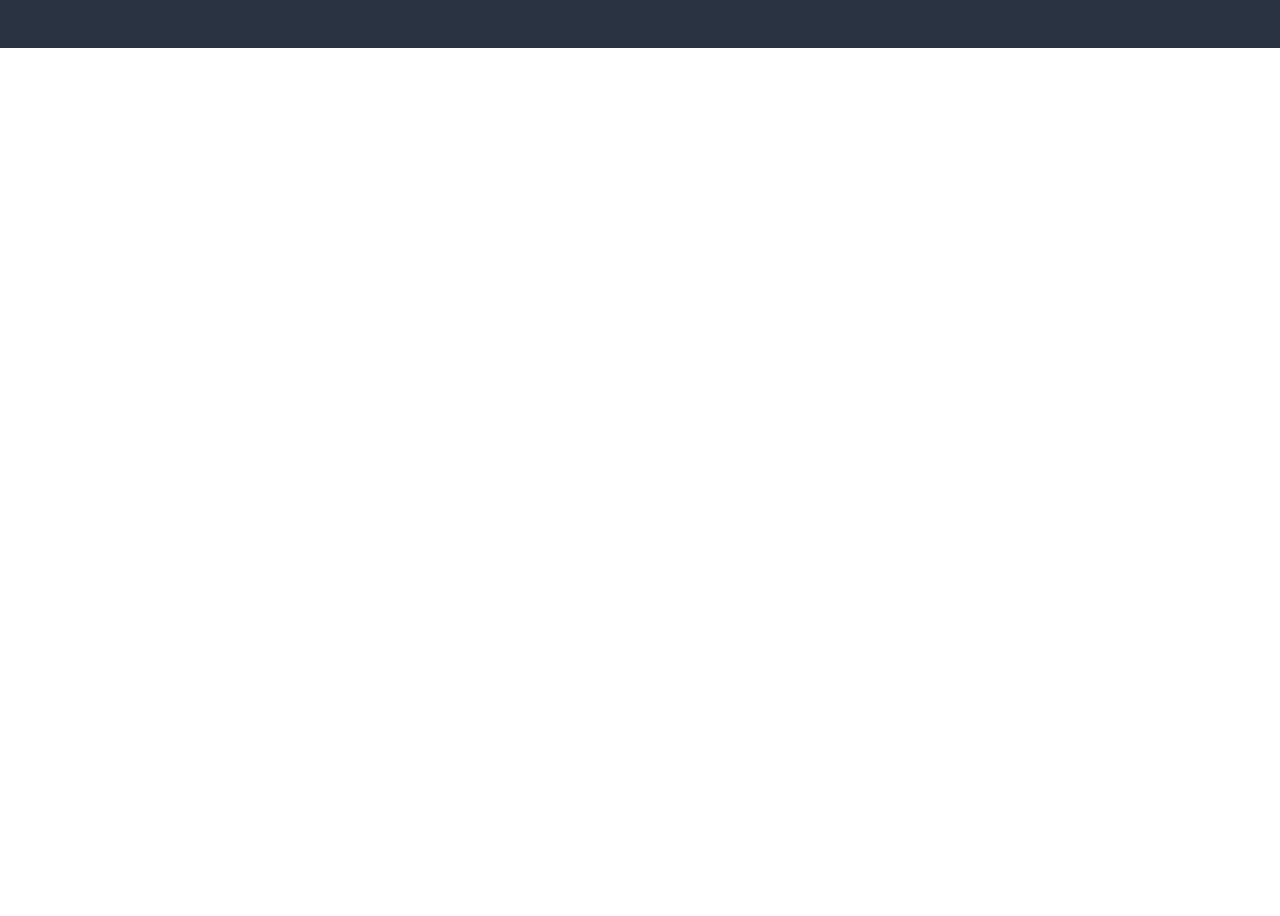
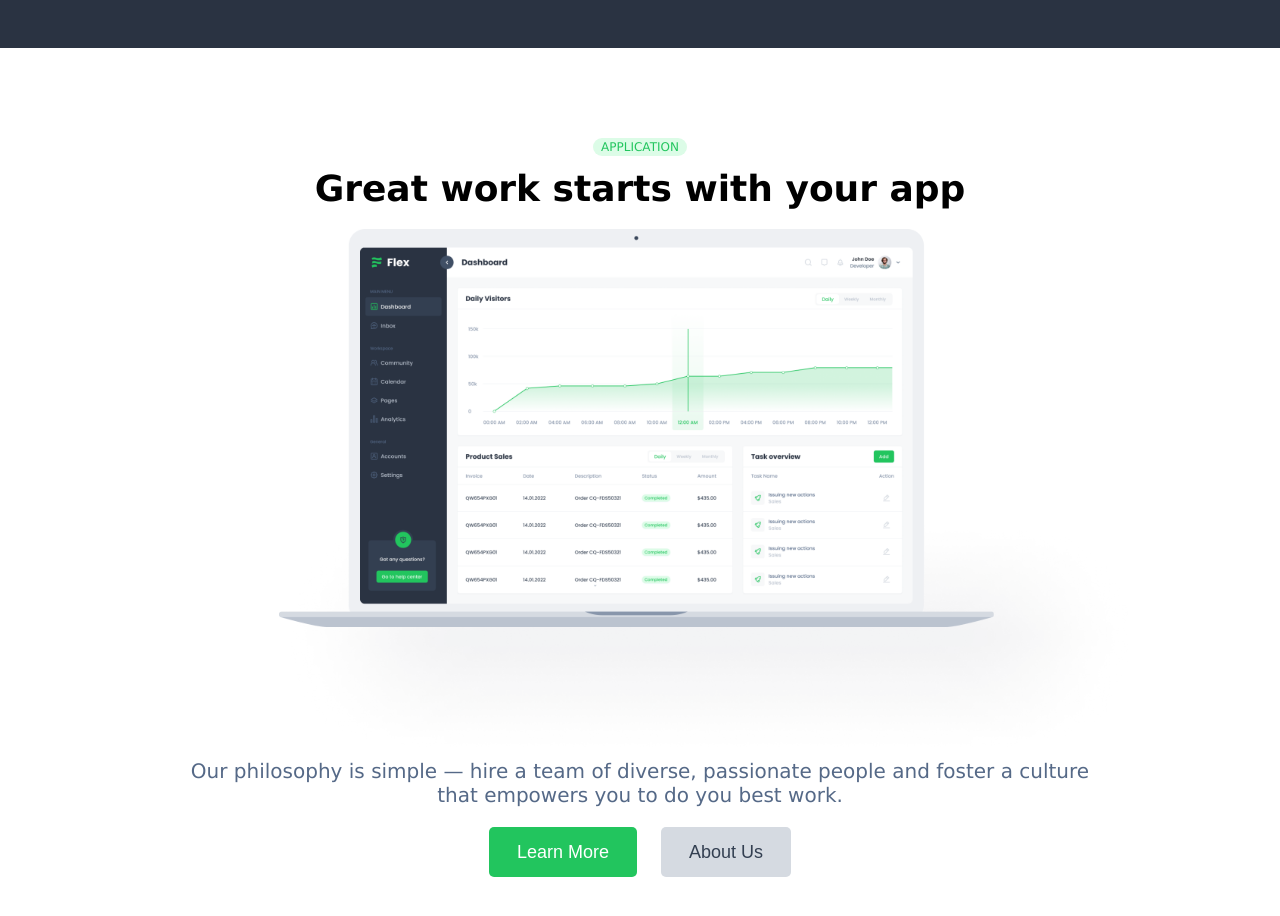
Before and after one commit to MariusAskelovic/8_react_module_css_practice, a React (Vite) app: page / in a window 1280 px wide. Shown: the part 3740-4656 px from the top of the page. Before the commit the page ends 3788 px from the top, so only its background shows below. Built offline with nearby package versions, Linux system fonts and the light colour scheme.

Commit message:
AppSection

```diff
--- a/src/App.jsx
+++ b/src/App.jsx
@@ -5,6 +5,7 @@ import Features from './components/Features/Features';
 import Features2 from './components/Features2/Features2';
 import HowItWorks from './components/HowItWorks/HowItWorks';
 import GainMore from './components/gainMoreSection/GainMore';
+import AppSection from './components/AppSection/AppSection';
 
 export default function App() {
   return (
@@ -19,6 +20,7 @@ export default function App() {
 
       </div>
       {true && <HowItWorks />}
+      {true && <AppSection />}
     </Fragment>
   );
 }
--- /dev/null
+++ b/src/components/AppSection/AppSection.jsx
@@ -0,0 +1,21 @@
+import Btn from "../UI/btn/Btn";
+import SectionTitle from "../UI/sectionTitle/SectionTitle";
+import css from './AppSection.module.css'
+
+export default function AppSection() {
+    return (
+        <div className={css.appSection}>
+            <SectionTitle
+                pill='Application'
+                title='Great work starts with your app'
+                pillLight
+            />
+            <img className={css.laptopImg} src="/img/laptop.png" alt="laptop" />
+            <p className={css.para}>Our philosophy is simple — hire a team of diverse, passionate people and foster a culture that empowers you to do you best work.</p>
+            <div className={css.btns} >
+                <Btn>Learn More</Btn>
+                <Btn secondary>About Us</Btn>
+            </div>
+        </div>
+    )
+}
--- /dev/null
+++ b/src/components/AppSection/AppSection.module.css
@@ -0,0 +1,25 @@
+.appSection {
+  margin: 88px auto;
+  display: flex;
+  flex-direction: column;
+}
+.laptopImg {
+  margin-left: auto;
+  margin-right: auto;
+  max-width: 943px;
+  transform: translateX(70px);
+  margin-bottom: 0;
+}
+.para {
+  color: #556987;
+  text-align: center;
+  font-size: 20px;
+  max-width: 920px;
+  margin-left: auto;
+  margin-right: auto;
+}
+.btns {
+  display: flex;
+  gap: 24px;
+  justify-content: center;
+}
```
Also changed, not shown: public/img/laptop.png (added).
